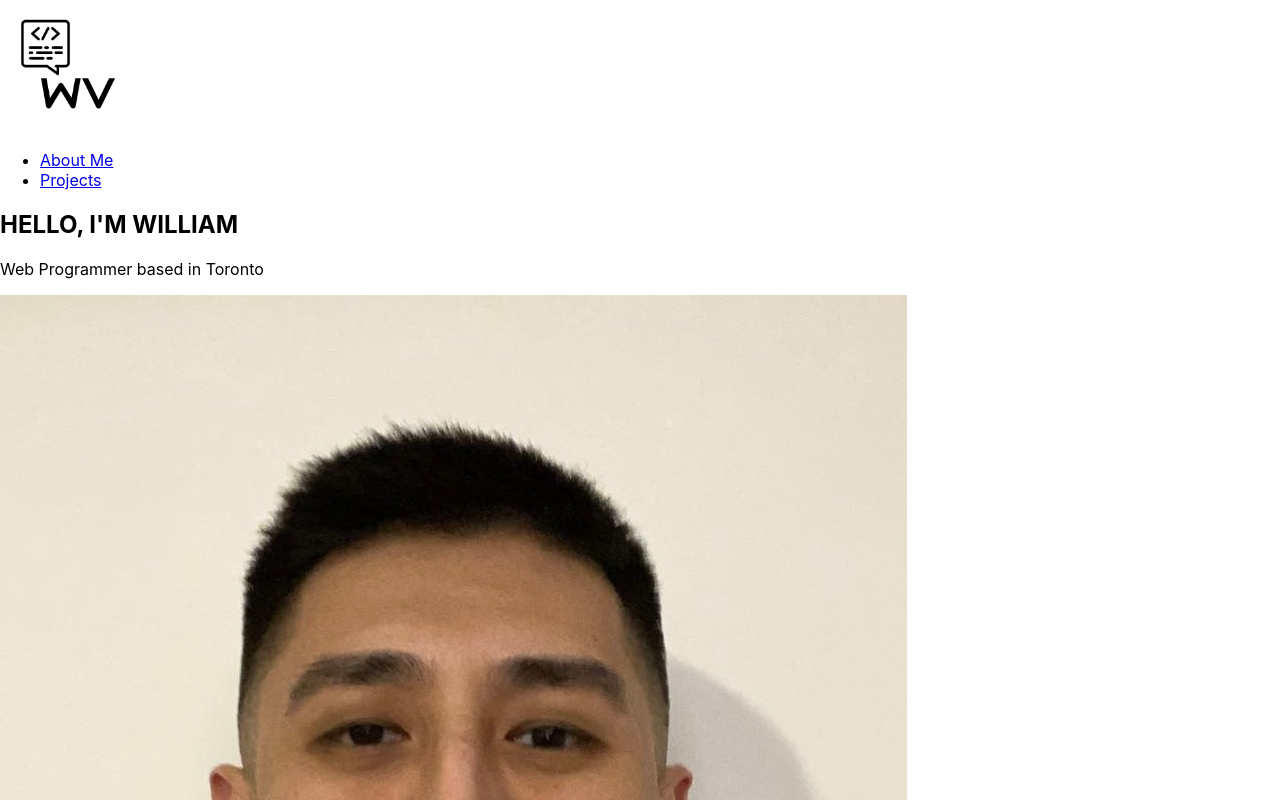
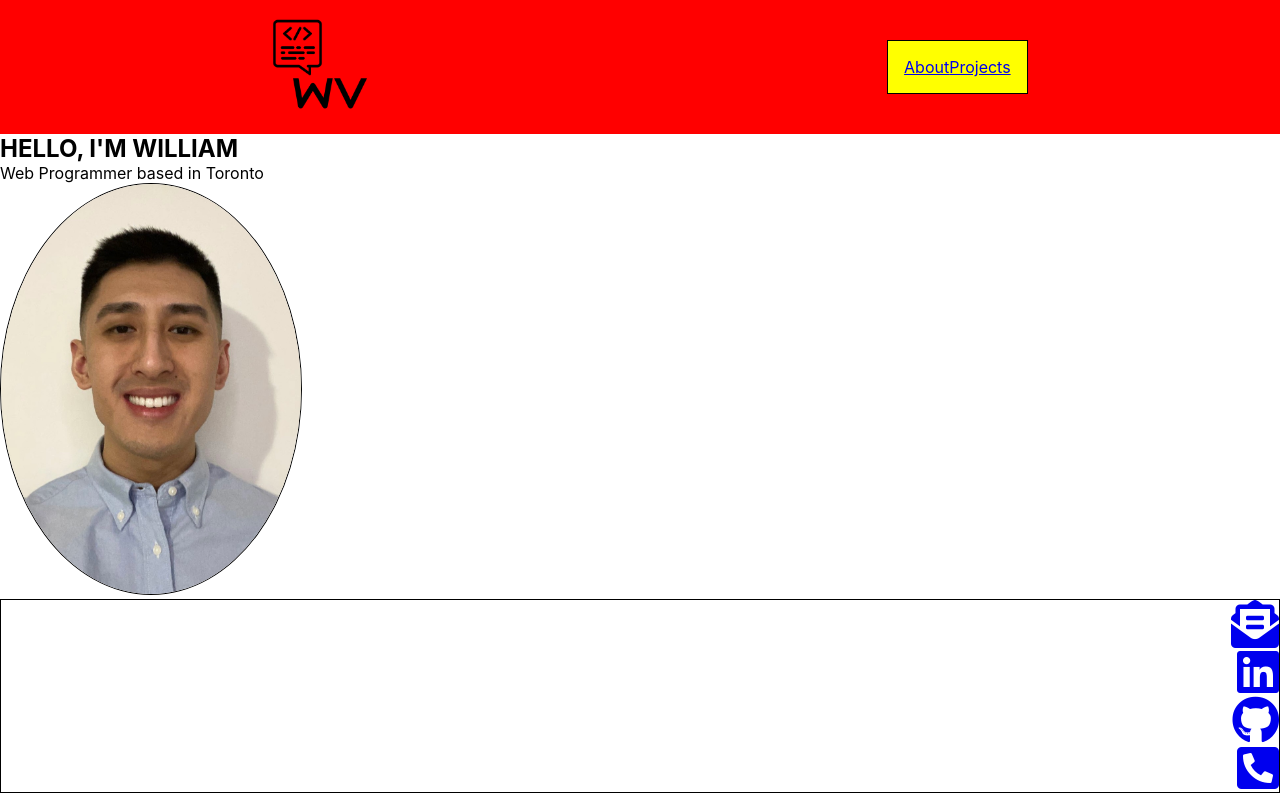
Before and after one commit to willvuong/react-portfolio-app, a React (Create React App) app: page / in a window 1280 px wide. Shown: the top 800 px of the page. Built offline with nearby package versions, Linux system fonts and the light colour scheme.

Commit message:
first css commit

```diff
--- a/src/components/Footer.js
+++ b/src/components/Footer.js
@@ -4,7 +4,7 @@ const Footer = () => {
     return (
         <div className="Footer">
             <div className="contact">
-                <ul>
+                <ul id="contactLinks">
                     <li>
                         <a href="mailto:willvuong@hotmail.com">
                             <i className="fas fa-envelope-open-text fa-3x"></i>
--- a/src/components/Header.js
+++ b/src/components/Header.js
@@ -2,7 +2,7 @@ import Navigation from './Navigation.js'
 
 const Header = () => {
     return (
-        <header className='header'>
+        <header className='Header'>
             <a href="/">
                 <img src="mylogo.png" className="mylogo" alt="logo" width="130" height="130" />
             </a>
--- a/src/components/Home.js
+++ b/src/components/Home.js
@@ -5,7 +5,7 @@ const Home = () => {
         <div className="Home">
             <h2>HELLO, I'M WILLIAM</h2>
             <p>Web Programmer based in Toronto</p>
-            <img className="portfolioImg" src="portfolioImg.jpg" alt="picOfMe"/>
+            <img id="portfolioImg" src="portfolioImg.jpg" alt="picOfMe"/>
         </div>
     )
 }
--- a/src/components/Navigation.js
+++ b/src/components/Navigation.js
@@ -5,8 +5,8 @@ import { Link } from 'react-router-dom'
 const Navigation = () => {
     return (
         <nav className="Navigation">
-            <ul>
-                <li><Link to='/about'>About Me</Link></li>
+            <ul id="navLinks">
+                <li><Link to='/about'>About</Link></li>
                 <li><Link to='/projects'>Projects</Link></li>
             </ul>
         </nav>
--- a/src/index.css
+++ b/src/index.css
@@ -1,13 +1,47 @@
-body {
-  margin: 0;
-  font-family: -apple-system, BlinkMacSystemFont, 'Segoe UI', 'Roboto', 'Oxygen',
-    'Ubuntu', 'Cantarell', 'Fira Sans', 'Droid Sans', 'Helvetica Neue',
-    sans-serif;
-  -webkit-font-smoothing: antialiased;
-  -moz-osx-font-smoothing: grayscale;
+* {
+  margin: auto;
 }
 
-code {
-  font-family: source-code-pro, Menlo, Monaco, Consolas, 'Courier New',
-    monospace;
+body {
+  font-family: -apple-system, BlinkMacSystemFont, 'Segoe UI';
+  /* display: flex; */
+  /* flex-direction: column; */
+  /* align-items: center; */
+  /* height: 80vh; */
 }
+
+.Header {
+  background-color:red;
+
+  display: flex;
+  justify-content: flex-start;
+}
+
+#navLinks {
+  background-color:yellow;
+
+  list-style-type: none; /* gets rid of bullet points on an <ul> */
+  display: flex;
+  /* justify-content: space-between; */
+  padding: 1rem;
+  border: 1px solid black;
+}
+
+
+.Footer {
+  border: 1px solid black;
+
+}
+
+#contactLinks {
+  list-style-type: none; /* gets rid of bullet points on an <ul> */
+  text-align: right;
+
+}
+
+#portfolioImg {
+
+  width: 300px;
+  border: 1px black solid;
+  border-radius: 50%;
+}
```
Also changed, not shown: src/components/Projects.js (+0 -8 lines).
